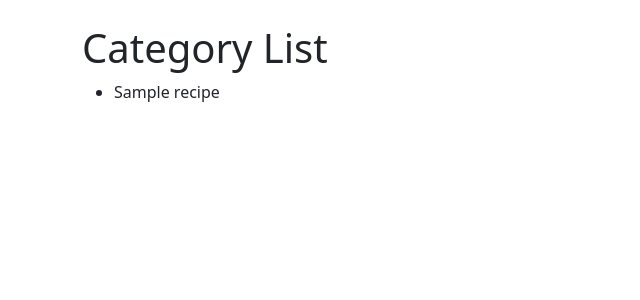
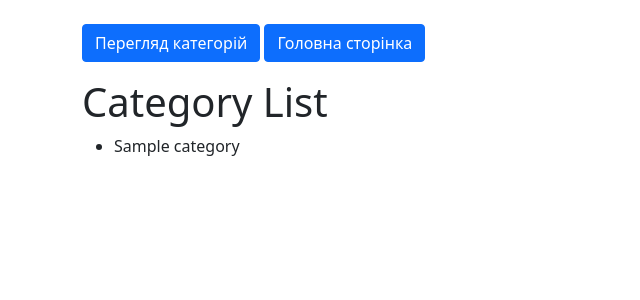
Before and after one commit to GordiyKrizanovskiy/djangoProject1, a Django app: template templates/recipe/category_detail.html in a window 1280 px wide. Shown: the top 300 px of the page, without its empty margins (0-640 px from the left). Run offline with Django 4.2, Linux system fonts and the light colour scheme; the template is opened without the code that fills it: values that come from a table or form of the project are taken from there, others are empty; tables that the repository leaves empty hold one stand-in row (values such as "Sample post").

Commit message:
adding recipe and categories from DB

```diff
--- a/project_recipe/urls.py
+++ b/project_recipe/urls.py
@@ -8,4 +8,5 @@ app_name = 'recipe'
 urlpatterns = [
     path('admin/', admin.site.urls),
     path('', views.main, name='main'),
+    path('category_detail/', views.category_detail, name='category_detail'),
 ]
--- a/templates/base.html
+++ b/templates/base.html
@@ -6,6 +6,8 @@
 </head>
 <body>
     <div class="container mt-4">
+        <a href="{% url 'category_detail' %}" class="btn btn-primary mb-3">Перегляд категорій</a>
+        <a href="{% url 'main' %}" class="btn btn-primary mb-3">Головна сторінка</a>
         {% block content %}
         {% endblock %}
     </div>
--- a/templates/recipe/category_detail.html
+++ b/templates/recipe/category_detail.html
@@ -1,13 +1,12 @@
 {% extends 'base.html' %}
-
 
 {% block content %}
   <h1>Category List</h1>
   <ul>
-    {% for recipe in category %}
-      <li>{{ recipe.title }}</li>
+    {% for category in categories %}
+      <li>{{ category.name }}</li>
     {% empty %}
-      <li>No recipes found.</li>
+      <li>No categories found.</li>
     {% endfor %}
   </ul>
 {% endblock %}
```
Also changed, not shown: recipe/views.py (+9 -4 lines).
